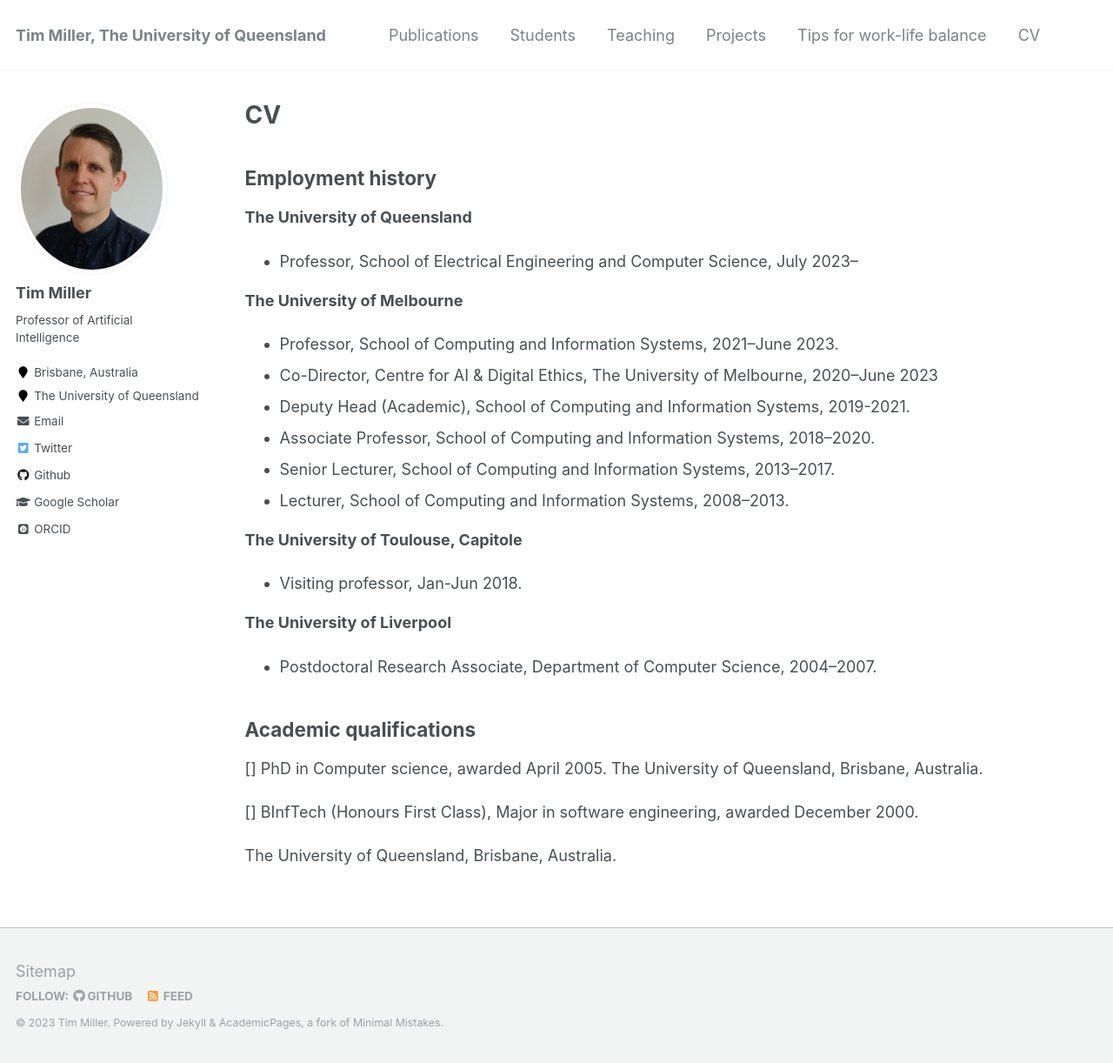
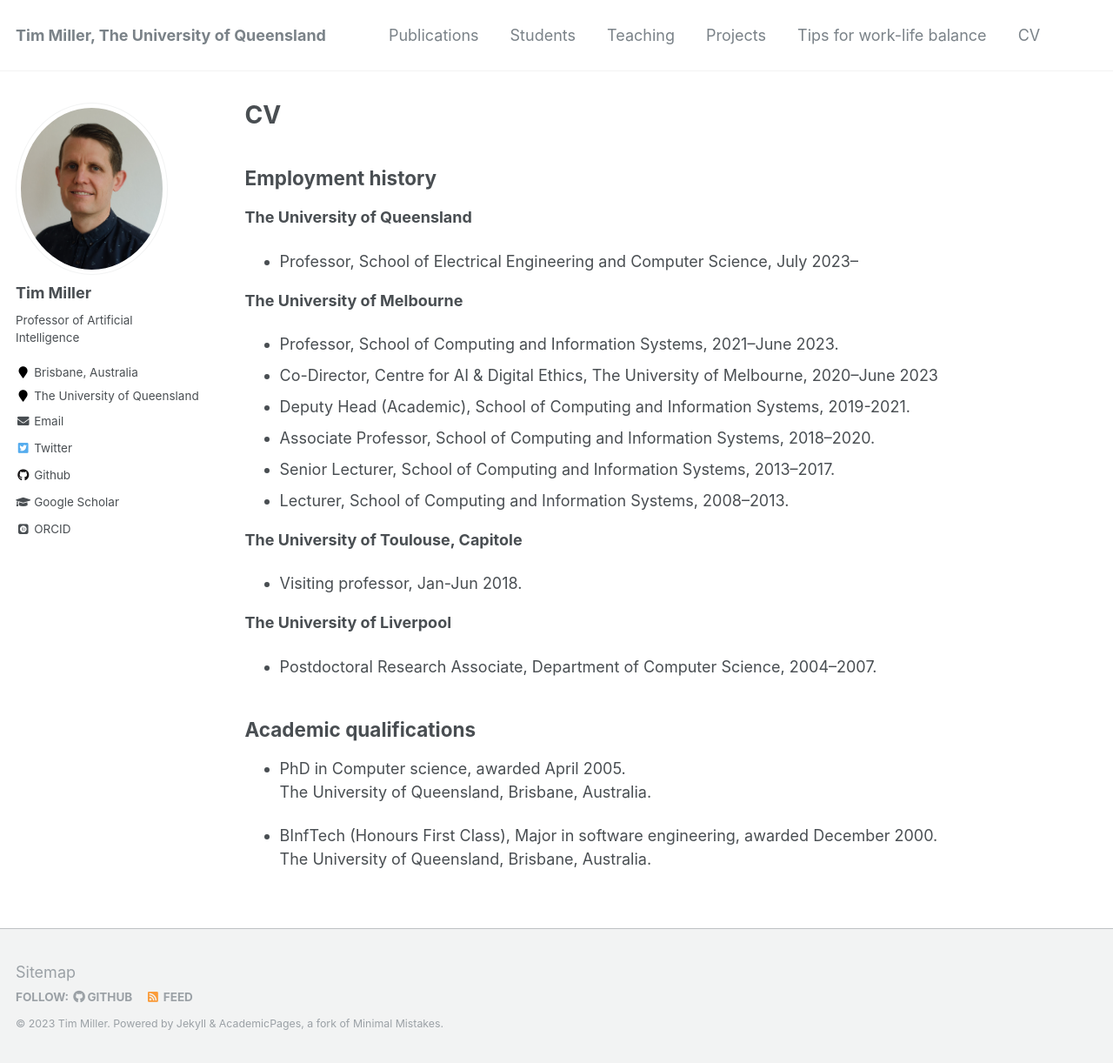
Before and after one commit to uqtmiller/uqtmiller.github.io, a Jekyll site: the page built from _pages/cv.md, in a window 1280 px wide and 1222 px high. Shown: the whole window at 87% size. Built offline with Jekyll 4.4.1, drawn with Linux system fonts in a browser that asks for light colours; some web fonts are replaced.

Commit message:
UPDATE: Education

```diff
--- a/_pages/cv.md
+++ b/_pages/cv.md
@@ -32,9 +32,8 @@ redirect_from:
 
 ## Academic qualifications
 
-[<i class="fa-li fas fa-graduation-cap"></i>] PhD in Computer science, awarded April 2005.
-  The University of Queensland, Brisbane, Australia.
+* PhD in Computer science, awarded April 2005.
+The University of Queensland, Brisbane, Australia.
 
-[<i class="fa-li fas fa-graduation-cap"></i>] BInfTech (Honours First Class), Major in software engineering, awarded December 2000.
-
-  The University of Queensland, Brisbane, Australia.
+* BInfTech (Honours First Class), Major in software engineering, awarded December 2000.
+The University of Queensland, Brisbane, Australia.
```
